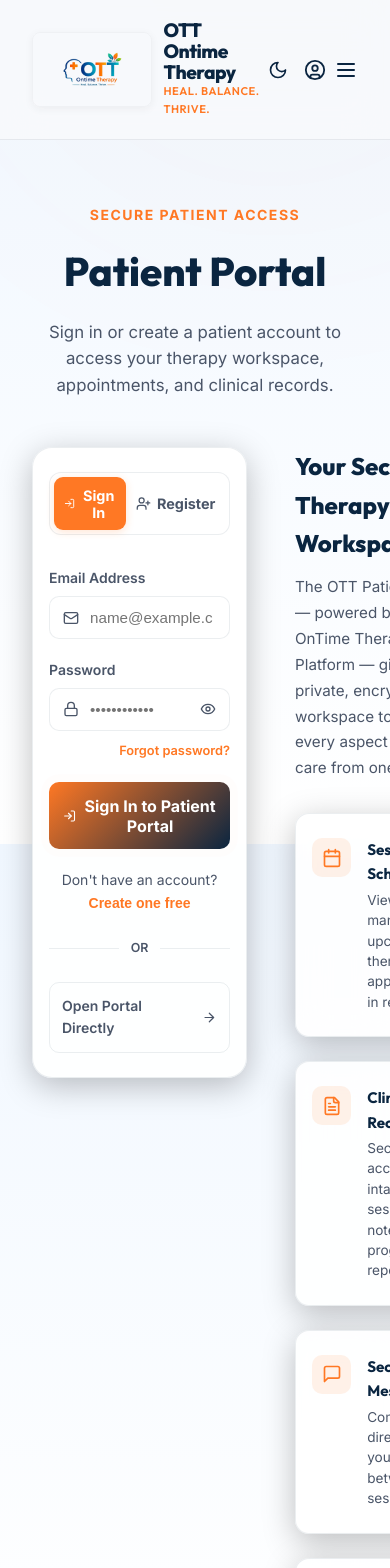
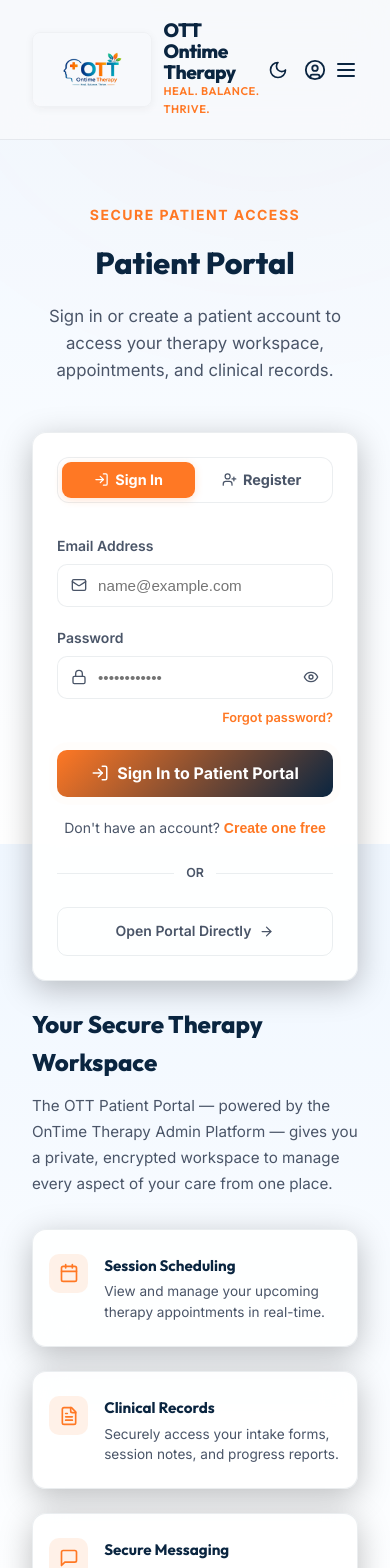
Before and after one commit to tjohn10/digimed, a Next.js app: page /portal in a window 390 px wide. Shown: the top 1568 px of the page. Built offline with nearby package versions, Linux system fonts and the light colour scheme.

Commit message:
fix for portal mobile view

```diff
--- a/app/portal/page.tsx
+++ b/app/portal/page.tsx
@@ -423,7 +423,7 @@
         <span style={{ fontSize: '0.875rem', fontWeight: 700, color: 'var(--primary)', textTransform: 'uppercase', letterSpacing: '1.5px', display: 'block', marginBottom: '0.75rem' }}>
           Secure Patient Access
         </span>
-        <h1 className="section-title" style={{ fontSize: '2.5rem', fontWeight: 800, fontFamily: 'var(--font-heading)' }}>
+        <h1 className="section-title portal-heading" style={{ fontWeight: 800, fontFamily: 'var(--font-heading)' }}>
           Patient Portal
         </h1>
         <p className="section-subtitle" style={{ fontSize: '1.05rem', color: 'var(--text-muted)', marginTop: '0.5rem' }}>
@@ -431,10 +431,10 @@
         </p>
       </div>
 
-      <div style={{ display: 'grid', gridTemplateColumns: '1fr 1fr', gap: '3rem', alignItems: 'start' }}>
+      <div className="portal-grid" style={{ display: 'grid', gridTemplateColumns: '1fr 1fr', gap: '3rem', alignItems: 'start' }}>
 
         {/* ── Left: Auth Card ── */}
-        <div className="glass-panel" style={{ padding: '2.5rem', border: '1px solid var(--border)', background: 'var(--bg-card)' }}>
+        <div className="glass-panel portal-auth-card" style={{ padding: '2.5rem', border: '1px solid var(--border)', background: 'var(--bg-card)' }}>
 
           {/* Tab switcher */}
           <div style={{ display: 'flex', gap: '0', marginBottom: '2rem', background: 'var(--bg-panel)', borderRadius: '12px', padding: '4px', border: '1px solid var(--border)' }}>
@@ -556,9 +556,25 @@
 
       {/* Responsive styles */}
       <style jsx global>{`
-        @media (max-width: 768px) {
+        .portal-heading {
+          font-size: 2.5rem;
+        }
+        @media (max-width: 900px) {
           .portal-grid {
             grid-template-columns: 1fr !important;
+            gap: 2rem !important;
+          }
+        }
+        @media (max-width: 600px) {
+          .portal-heading {
+            font-size: 1.9rem !important;
+          }
+          .portal-auth-card {
+            padding: 1.5rem !important;
+            border-radius: 14px !important;
+          }
+          .portal-grid {
+            gap: 1.5rem !important;
           }
         }
       `}</style>
```
